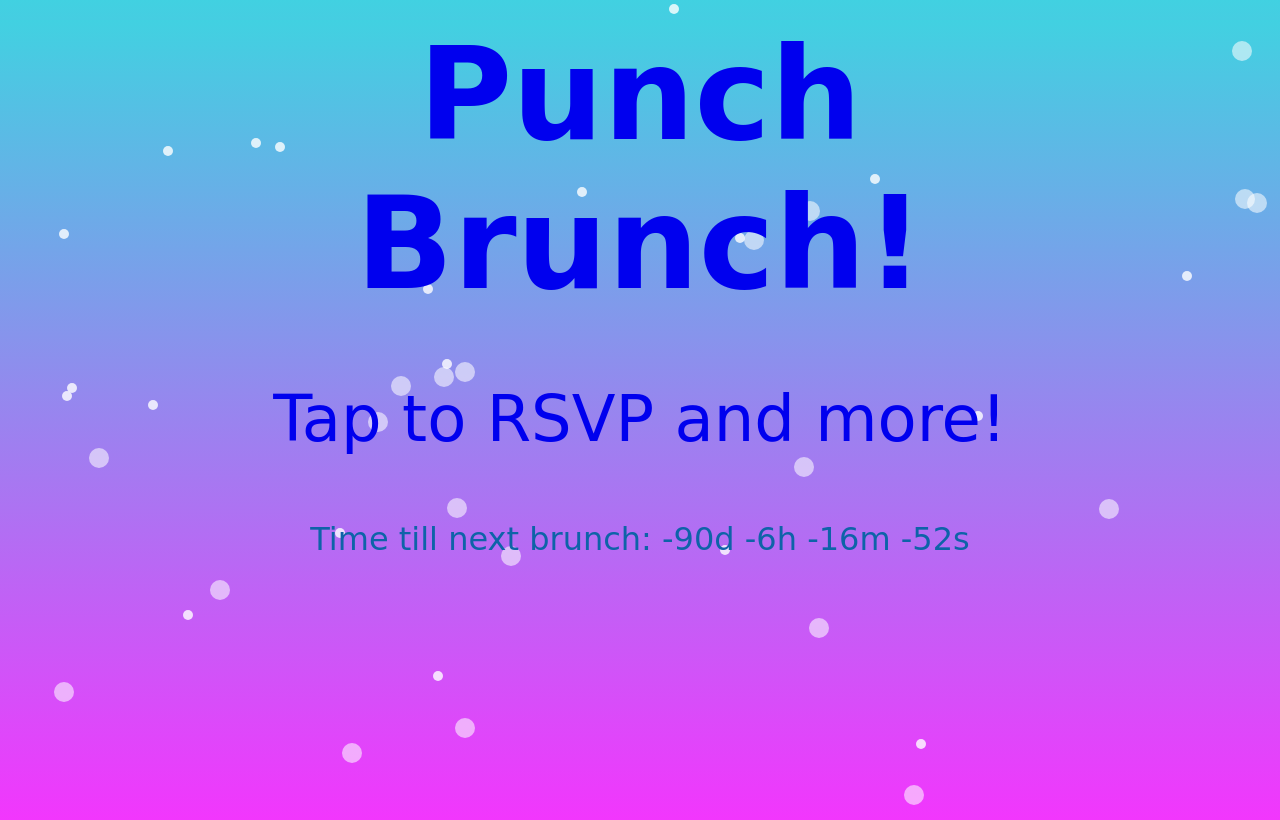
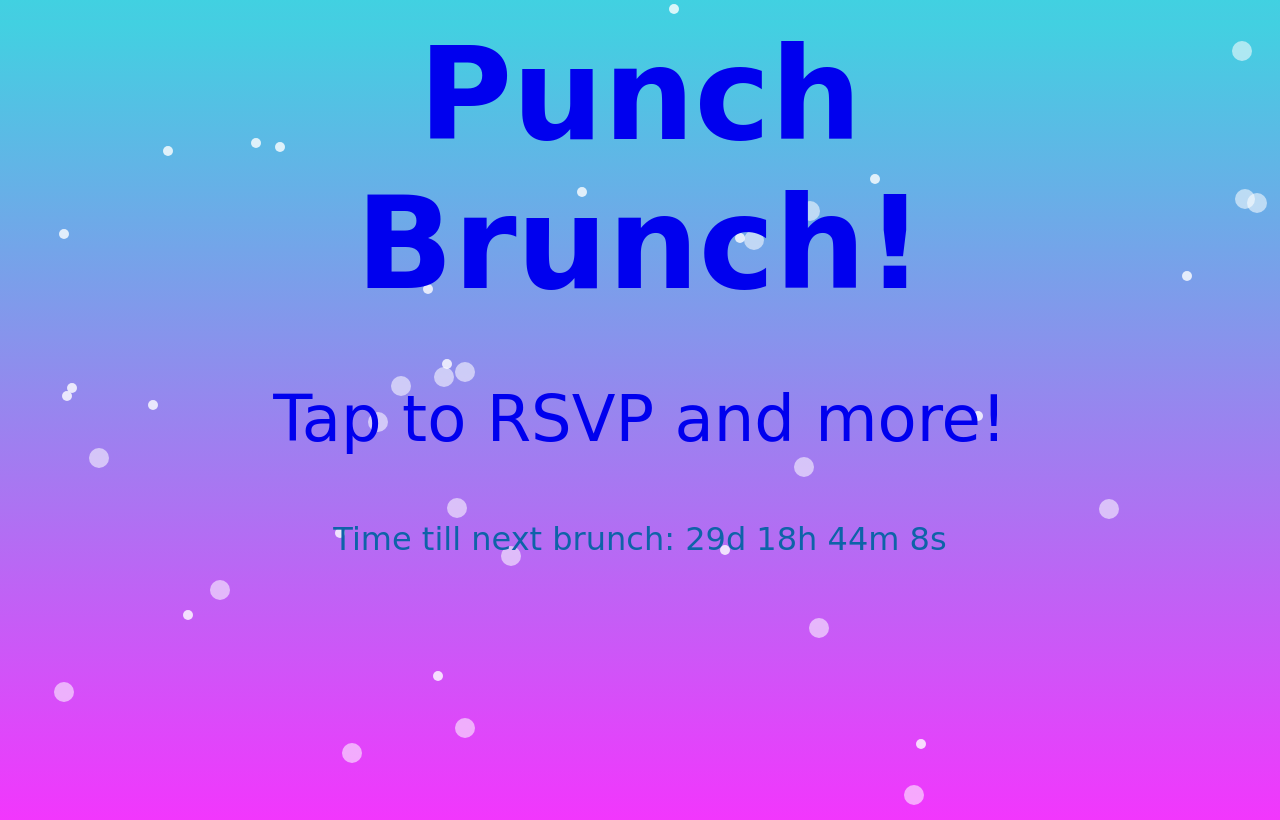
Before and after one commit to GendySparrowhawk/Punch_Brunch, a website: page public/index.html in a window 1280 px wide. Drawn offline with Linux system fonts and the light colour scheme; a web font is replaced by a local one.

Commit message:
init june punch brunch

```diff
--- a/public/script.js
+++ b/public/script.js
@@ -1,4 +1,4 @@
-const targetDate = new Date(2026, 1, 14, 11, 0, 0).getTime();
+const targetDate = new Date(2026, 5, 13, 11, 0, 0).getTime();
 const countDown = document.querySelector("#countdown");
 const dropdownToggle = document.querySelector("#dropdownToggle");
 const submitBtn = document.querySelector("#submitForm");
```
Also changed, not shown: public/home.html (+1 -1 lines).
